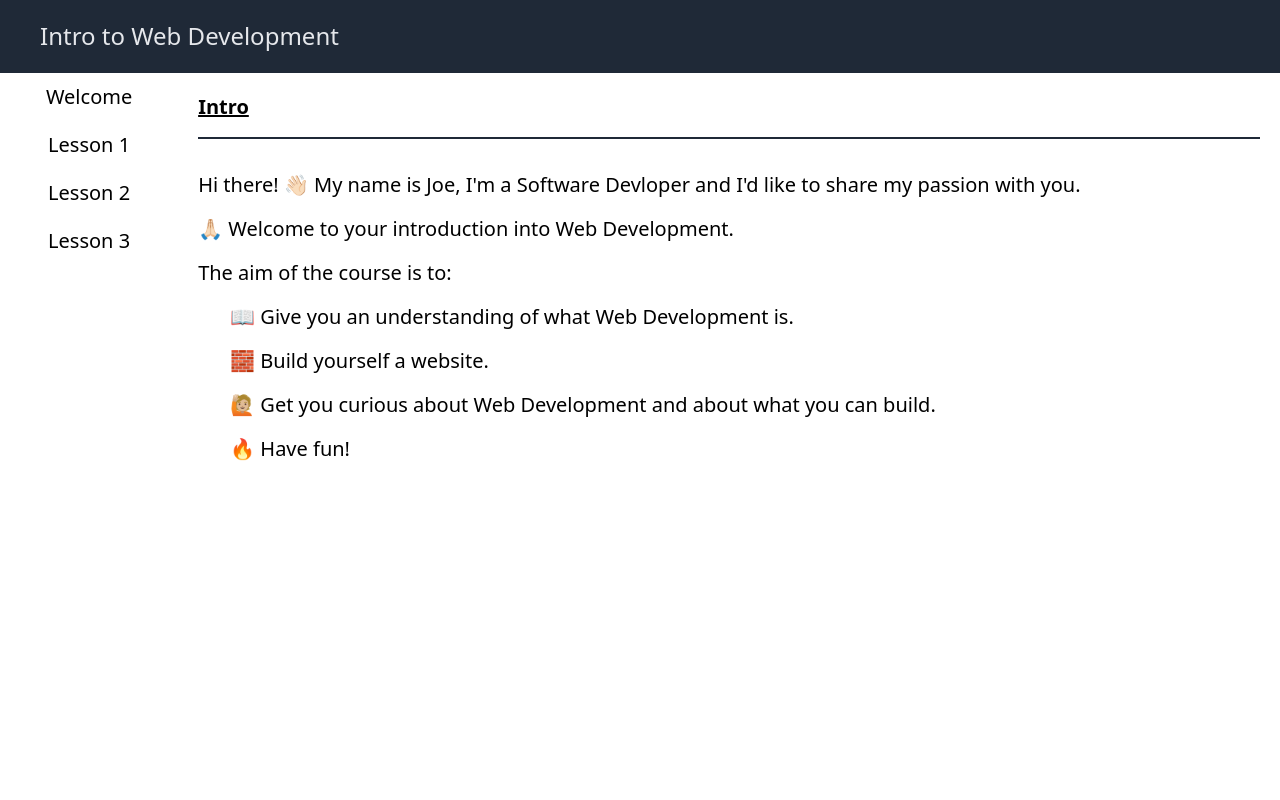
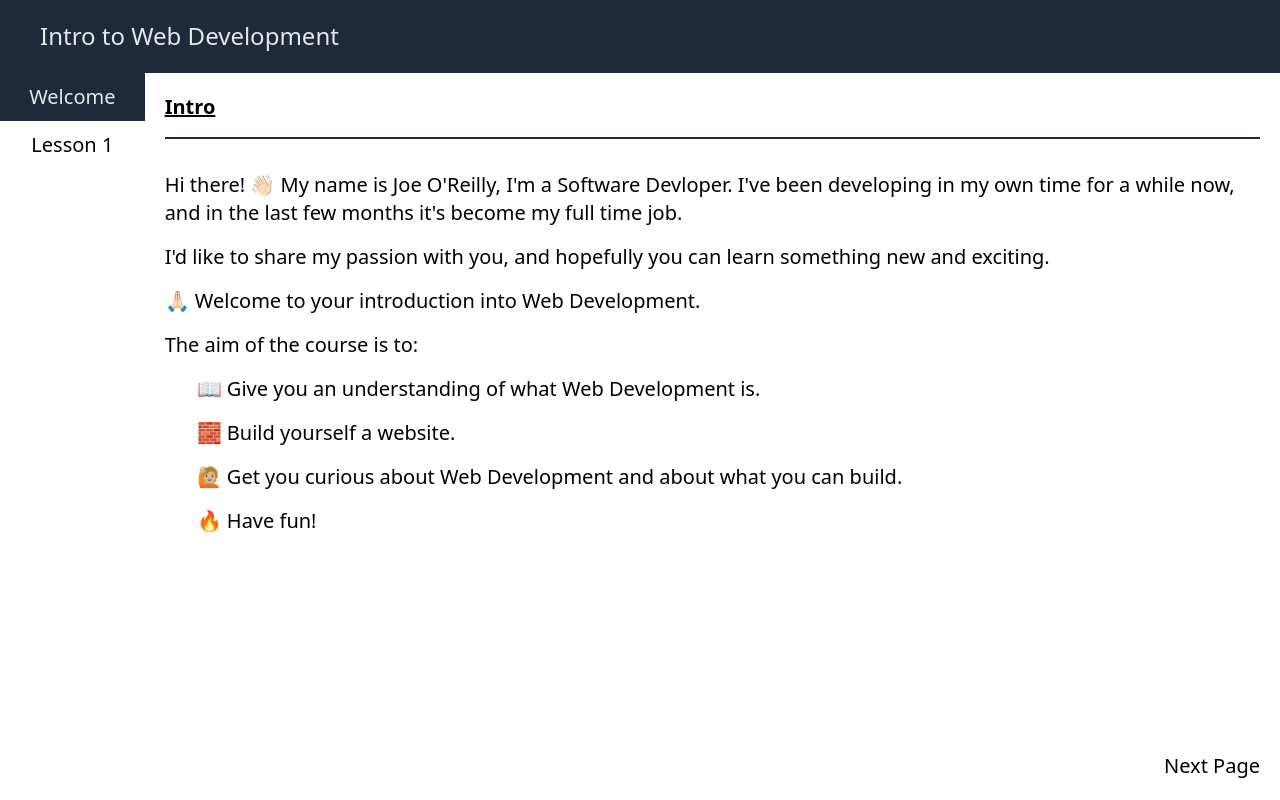
Before and after one commit to JosephO1992/intro-to-web-course, a Vue app: page /#/ in a window 1280 px wide. Built offline with nearby package versions, Linux system fonts and the light colour scheme.

Commit message:
started bottom navigation, started to work on global styling

```diff
--- a/src/App.vue
+++ b/src/App.vue
@@ -5,15 +5,23 @@
   </div>
   <div class="flex flex-row justify-between h-full">
     <navigation></navigation>
-    <router-view class="w-full text-center"/>
+    <div class="flex flex-col flex-grow">
+      <router-view class="w-full text-center flex-grow"/>
+      <bottom-navigation></bottom-navigation>
+    </div>
+
   </div>
 </div>
 </template>
 <script>
 
 import Navigation from './components/Navigation.vue'
+import BottomNavigation from './components/BottomNavigation.vue'
 export default {
-  components: { Navigation },
+  components: {
+    Navigation,
+    BottomNavigation
+  },
 
 }
 </script>
--- /dev/null
+++ b/src/components/BottomNavigation.vue
@@ -0,0 +1,21 @@
+<template>
+    <div class="flex flex-row justify-between">
+        <div>
+            <button class="p-5" v-if="showPreviousRoute">Previous Page</button>
+        </div>
+        <div>
+            <button class="p-5">Next Page</button>
+        </div>
+    </div>
+</template>
+<script>
+export default {
+    name: "BottomNavigation",
+    computed: {
+        showPreviousRoute() {
+            return this.$route.path != this.$router.getRoutes()[0].path
+        }
+    }
+
+}
+</script>
--- a/src/components/Navigation.vue
+++ b/src/components/Navigation.vue
@@ -1,6 +1,6 @@
 <template>
     <ul class="flex flex-col w-52 h-full">
-        <router-link class="active:bg-gray-800 active:text-gray-200 h-12 flex justify-center items-center hover:bg-gray-800 hover:text-gray-200"
+        <router-link class="h-12 flex justify-center items-center hover:bg-gray-800 hover:text-gray-200"
         v-for="(link, index) in links" :key="index" :to="link.route">
           {{link.title}}
         </router-link>
@@ -20,17 +20,22 @@ export default {
           title: 'Lesson 1',
           route: '/lesson-1'
         },
-        {
-          title: 'Lesson 2',
-          route: '/lesson-2'
-        },
-        {
-          title: 'Lesson 3',
-          route: '/lesson-3'
-        }
+        // {
+        //   title: 'Lesson 2',
+        //   route: '/lesson-2'
+        // },
+        // {
+        //   title: 'Lesson 3',
+        //   route: '/lesson-3'
+        // }
       ]
 
     }
   }
 }
 </script>
+<style scoped>
+a.router-link-active {
+  @apply bg-gray-800 text-gray-200
+}
+</style>
--- a/src/components/Welcome.vue
+++ b/src/components/Welcome.vue
@@ -1,7 +1,9 @@
 <template>
-	<div class="flex flex-col p-5 text-xl ">
+<div class="flex flex-col flex-grow h-full">
+	<div class="flex flex-col p-5 text-xl flex-grow">
 		<h2 class="font-bold text-left mb-8 underline border-b-2 pb-4 border-gray-800">Intro</h2>
-    <p class="text-left mb-4">Hi there! 👋🏻 My name is Joe, I'm a Software Devloper and I'd like to share my passion with you.</p>
+    <p class="text-left mb-4">Hi there! 👋🏻 My name is Joe O'Reilly, I'm a Software Devloper. I've been developing in my own time for a while now, and in the last few months it's become my full time job.</p>
+    <p class="text-left mb-4">I'd like to share my passion with you, and hopefully you can learn something new and exciting.</p>
 
 		<p class="text-left mb-4">
 			🙏🏻 Welcome to your introduction into Web Development.
@@ -15,8 +17,8 @@
 			>
 				<li class="mb-4">{{ aim }}</li>
 			</ul>
-
 	</div>
+</div>
 </template>
 
 <script>
--- a/src/views/Welcome.vue
+++ b/src/views/MainLayout.vue
@@ -7,10 +7,9 @@
 import Welcome from '@/components/Welcome.vue'
 
 export default {
-  name: 'Home',
+  name: 'MainLayout',
   components: {
     Welcome
-
   }
 }
 </script>
```
